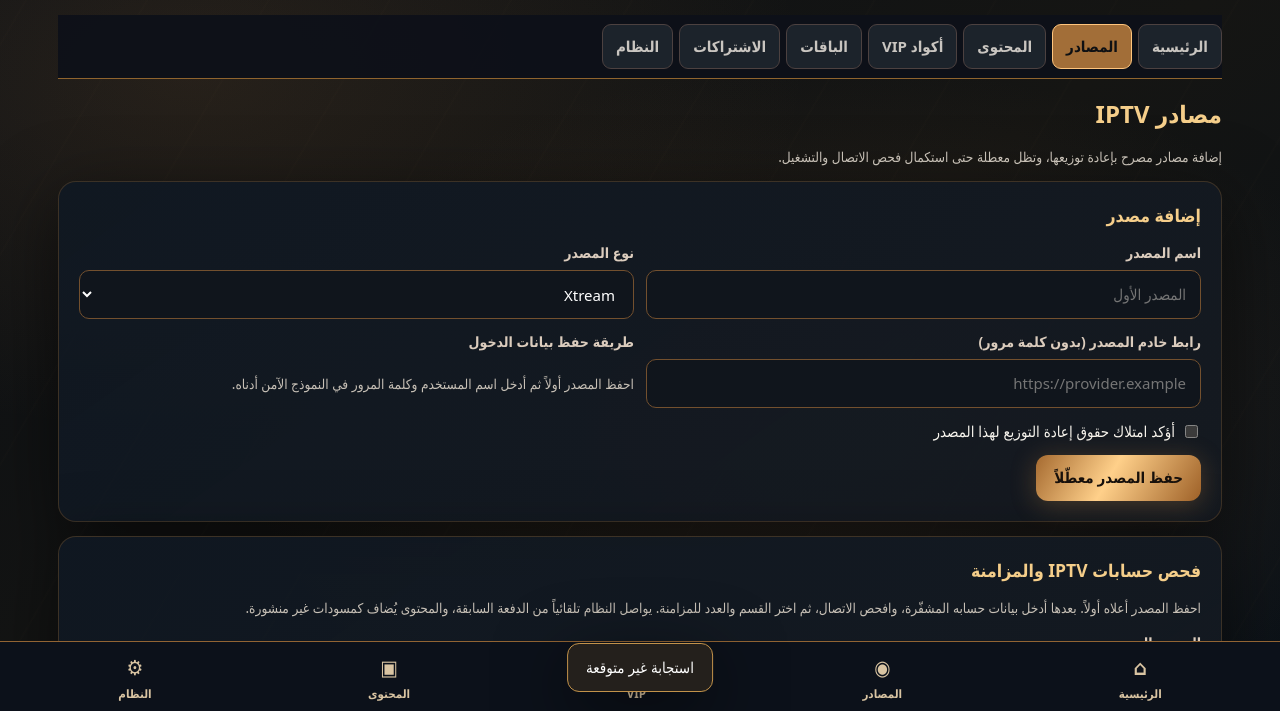
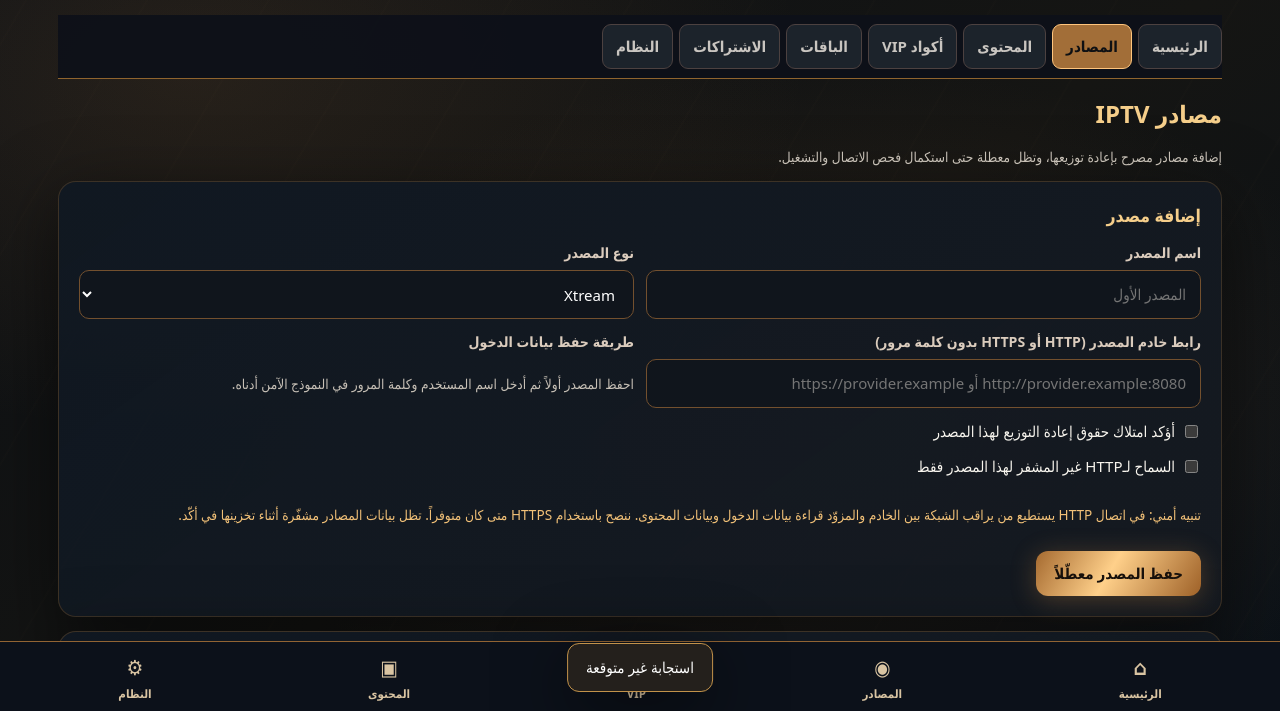
Before and after one commit to 3c5-o/akkad-tv, a website: page public/admin.html in a window 1280 px wide. Both pictures are taken after a click on the button "المصادر". Shown: the part 88-799 px from the top of the page. Drawn offline with Linux system fonts and the light colour scheme; no server answers.

Commit message:
ui: add HTTP/HTTPS Xtream option with per-source plaintext transport warning

```diff
--- a/public/admin.html
+++ b/public/admin.html
@@ -25,9 +25,11 @@
     <div class="panel admin-card"><h3>إضافة مصدر</h3><form class="form-grid" data-create="sources">
       <div class="field"><label>اسم المصدر</label><input class="input" name="name" required placeholder="المصدر الأول"/></div>
       <div class="field"><label>نوع المصدر</label><select class="select" name="kind"><option value="xtream">Xtream</option><option value="m3u">M3U</option><option value="hls">HLS</option><option value="direct">مباشر</option></select></div>
-      <div class="field"><label>رابط خادم المصدر (بدون كلمة مرور)</label><input class="input" name="endpoint" type="url" required placeholder="https://provider.example"/></div>
+      <div class="field"><label>رابط خادم المصدر (HTTP أو HTTPS بدون كلمة مرور)</label><input class="input" name="endpoint" type="url" required placeholder="http://provider.example:8080 أو https://provider.example"/></div>
       <div class="field"><label>طريقة حفظ بيانات الدخول</label><span class="note">احفظ المصدر أولاً ثم أدخل اسم المستخدم وكلمة المرور في النموذج الآمن أدناه.</span></div>
       <label class="field" style="display:flex;align-items:center;flex-direction:row"><input type="checkbox" name="license_confirmed" required/> أؤكد امتلاك حقوق إعادة التوزيع لهذا المصدر</label>
+      <label class="field" style="display:flex;align-items:center;flex-direction:row;grid-column:1/-1"><input type="checkbox" name="allow_insecure_http" id="source-allow-http"/> السماح لـHTTP غير المشفر لهذا المصدر فقط</label>
+      <p class="note" style="grid-column:1/-1;color:#f2c178">تنبيه أمني: في اتصال HTTP يستطيع من يراقب الشبكة بين الخادم والمزوّد قراءة بيانات الدخول وبيانات المحتوى. ننصح باستخدام HTTPS متى كان متوفراً. تظل بيانات المصادر مشفّرة أثناء تخزينها في أكّد.</p>
       <div class="form-actions"><button class="btn primary">حفظ المصدر معطّلاً</button></div></form></div>
     <div class="panel admin-card" id="source-tools">
   <h3>فحص حسابات IPTV والمزامنة</h3>
@@ -36,7 +38,7 @@
     <div class="field" style="grid-column:1/-1"><label for="source-selected">المصدر المحدد</label><select class="select" id="source-selected"><option value="">اختر المصدر</option></select></div>
     <div class="field" data-xtream-field><label for="source-username">اسم مستخدم Xtream</label><input class="input" id="source-username" autocomplete="off" placeholder="اسم المستخدم"/></div>
     <div class="field" data-xtream-field><label for="source-password">كلمة مرور Xtream</label><input class="input" id="source-password" type="password" autocomplete="new-password" placeholder="تُشفّر عند الحفظ"/></div>
-    <div class="field hidden" id="source-m3u-wrap" style="grid-column:1/-1"><label for="source-m3u-url">رابط قائمة M3U الكامل</label><input class="input" id="source-m3u-url" type="password" autocomplete="off" placeholder="https://provider.example/get.php?..."/><span class="note">الرابط الكامل قد يحتوي رموز وصول، لذلك سيُحفظ مشفراً فقط.</span></div>
+    <div class="field hidden" id="source-m3u-wrap" style="grid-column:1/-1"><label for="source-m3u-url">رابط قائمة M3U الكامل</label><input class="input" id="source-m3u-url" type="password" autocomplete="off" placeholder="https://provider.example/get.php?..."/><span class="note">الرابط الكامل قد يحتوي رموز وصول، لذلك سيُحفظ مشفراً فقط. يقبل http:// إذا كان هذا المصدر مصرحاً له بذلك.</span></div>
     <div class="form-actions" style="display:flex;gap:8px;flex-wrap:wrap">
       <button id="source-save-credentials" class="btn" type="button">حفظ بيانات الحساب بأمان</button>
       <button id="source-check" class="btn" type="button">فحص المصدر</button>
```
